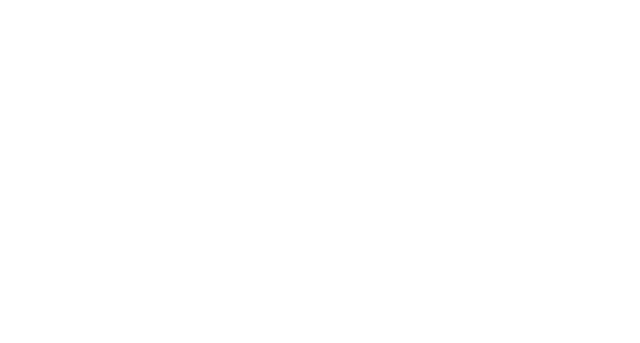
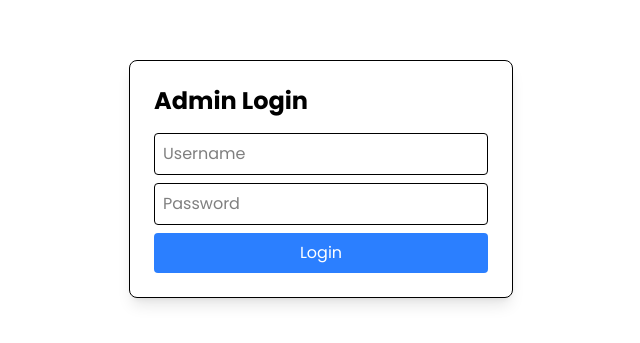
Before and after one commit to shemjay/react-ecommerce-store, a React (Vite) app: page /Admin in a window 1280 px wide. Before the commit this address had no page. Shown: the part 221-564 px from the top of the page, without its empty margins (319-959 px from the left). Built offline with nearby package versions, Linux system fonts and the light colour scheme.

Commit message:
Add auth store and admin pages. FIX: product state still not persisting for products

```diff
--- a/src/components/Nav.tsx
+++ b/src/components/Nav.tsx
@@ -28,6 +28,9 @@ const Nav = () => {
         {/* Desktop Menu */}
         <ul className="hidden md:flex gap-6 text-white">
           <li className="cursor-pointer hover:underline">
+            <a href="/">Home</a>
+          </li>
+          <li className="cursor-pointer hover:underline">
             <a href="#">About</a>
           </li>
           <li className="cursor-pointer hover:underline">
@@ -55,7 +58,7 @@ const Nav = () => {
           </div>
 
           <button
-            onClick={() => navigate("/AdminLogin")}
+            onClick={() => navigate("/Admin")}
             className="bg-black cursor-pointer px-6 py-2 bg-neutral-white text-white rounded-full sm:hover:bg-opacity-35 transition-all duration-300 ease-in-out"
           >
             Admin Login
@@ -78,6 +81,9 @@ const Nav = () => {
       {menuOpen && (
         <ul className="md:hidden flex flex-col items-center gap-4 mt-4 text-white">
           <li className="cursor-pointer hover:underline">
+            <li className="cursor-pointer hover:underline">
+              <a href="/">Home</a>
+            </li>
             <a href="#">About</a>
           </li>
           <li className="cursor-pointer hover:underline">
@@ -98,7 +104,7 @@ const Nav = () => {
             </div>
           </li>
           <button
-            onClick={() => navigate("/AdminLogin")}
+            onClick={() => navigate("/Admin")}
             className="bg-black cursor-pointer px-6 py-2 bg-neutral-white text-white rounded-full sm:hover:bg-opacity-35 transition-all duration-300 ease-in-out"
           >
             Admin Login
--- a/src/main.tsx
+++ b/src/main.tsx
@@ -1,10 +1,11 @@
 import { StrictMode } from "react";
 import { createRoot } from "react-dom/client";
-// import ReactDom from "react-dom/client";
 import { BrowserRouter as Router, Routes, Route } from "react-router-dom";
-import "./index.css";
 import LandingPage from "./pages/LandingPage.tsx";
 import Cart from "./pages/Cart.tsx";
+import AdminLogin from "./pages/AdminLogin.tsx";
+import AdminDashboard from "./pages/AdminDashboard.tsx";
+import "./index.css";
 
 createRoot(document.getElementById("root")!).render(
   <StrictMode>
@@ -12,6 +13,8 @@ createRoot(document.getElementById("root")!).render(
       <Routes>
         <Route path="/" element={<LandingPage />} />
         <Route path="/Cart" element={<Cart />} />
+        <Route path="/Admin" element={<AdminLogin />} />
+        <Route path="/AdminDashboard" element={<AdminDashboard />} />
       </Routes>
     </Router>
   </StrictMode>
--- /dev/null
+++ b/src/pages/AdminDashboard.tsx
@@ -0,0 +1,23 @@
+import { useNavigate } from "react-router-dom";
+import { useEffect } from "react";
+import { useAuthStore } from "../store/useAuth";
+
+const AdminDashboard = () => {
+  const { user, logout } = useAuthStore();
+  const navigate = useNavigate();
+
+  useEffect(() => {
+    if (!user) navigate("/Admin");
+  }, [user, navigate]);
+
+  return (
+    <div className="p-4">
+      <h1 className="text-2xl font-bold">Admin Dashboard</h1>
+      <button onClick={logout} className="bg-red-500 text-white p-2 rounded">
+        Logout
+      </button>
+    </div>
+  );
+};
+
+export default AdminDashboard;
--- a/src/pages/AdminLogin.tsx
+++ b/src/pages/AdminLogin.tsx
@@ -1,7 +1,51 @@
-import React from "react";
+import { useState } from "react";
+import { useNavigate } from "react-router-dom";
+import { useAuthStore } from "../store/useAuth";
 
 const AdminLogin = () => {
-  return <div></div>;
+  const [username, setUsername] = useState("");
+  const [password, setPassword] = useState("");
+  const { login } = useAuthStore();
+  const navigate = useNavigate();
+  const [error, setError] = useState("");
+
+  const handleSubmit = (e: React.FormEvent) => {
+    e.preventDefault();
+    const success = login(username, password);
+    if (success) {
+      navigate("/AdminDashboard");
+    } else {
+      setError("Invalid username or password");
+    }
+  };
+
+  return (
+    <div className="p-4 flex justify-center items-center h-screen">
+      <div className="border p-6 rounded-lg shadow-lg w-96 bg-white">
+        <h1 className="text-2xl font-bold mb-4">Admin Login</h1>
+        {error && <p className="text-red-500">{error}</p>}
+        <form onSubmit={handleSubmit} className="flex flex-col gap-2">
+          <input
+            type="text"
+            placeholder="Username"
+            value={username}
+            onChange={(e) => setUsername(e.target.value)}
+            className="border p-2 rounded"
+          />
+          <input
+            type="password"
+            placeholder="Password"
+            value={password}
+            onChange={(e) => setPassword(e.target.value)}
+            className="border p-2 rounded"
+          />
+          <button type="submit" className="bg-blue-500 text-white p-2 rounded">
+            Login
+          </button>
+        </form>
+      </div>
+    </div>
+  );
 };
 
 export default AdminLogin;
--- /dev/null
+++ b/src/store/useAuth.ts
@@ -0,0 +1,25 @@
+import { create } from "zustand";
+
+interface AuthStore {
+  user: string | null;
+  login: (username: string, password: string) => boolean;
+  logout: () => void;
+}
+
+export const useAuthStore = create<AuthStore>((set) => ({
+  user: localStorage.getItem("adminUser") || null,
+
+  login: (username, password) => {
+    if (username === "admin" && password === "password") {
+      localStorage.setItem("adminUser", username);
+      set({ user: username });
+      return true;
+    }
+    return false;
+  },
+
+  logout: () => {
+    localStorage.removeItem("adminUser");
+    set({ user: null });
+  },
+}));
```
Also changed, not shown: src/pages/AdminDashboards.tsx (deleted).
